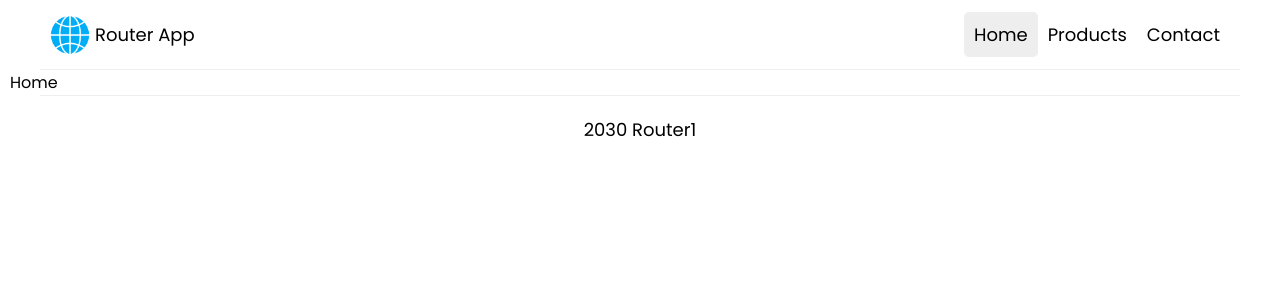
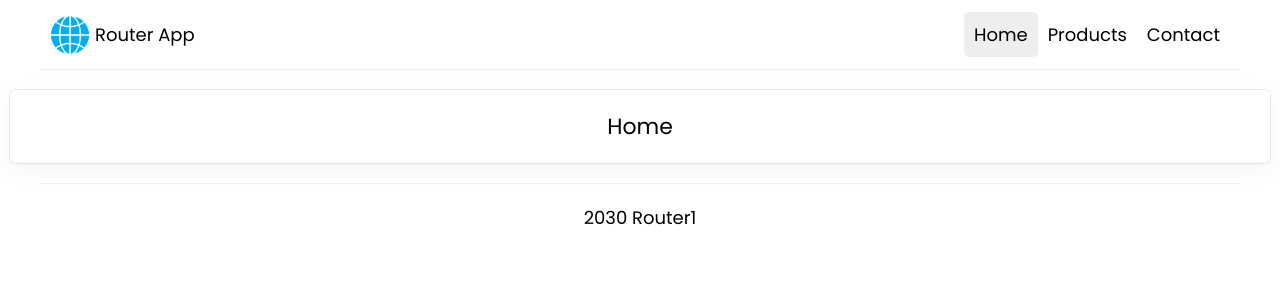
Before and after one commit to irlfslab/router1, a React (Vite) app: page / in a window 1280 px wide. Shown: the top 300 px of the page. Built offline with nearby package versions, Linux system fonts and the light colour scheme.

Commit message:
Update Home.jsx

```diff
--- a/src/components/Home.jsx
+++ b/src/components/Home.jsx
@@ -1,5 +1,5 @@
 export const Home = () => {
     return (
-        <div>Home</div>
+        <div className="component">Home</div>
     )
 }
```
